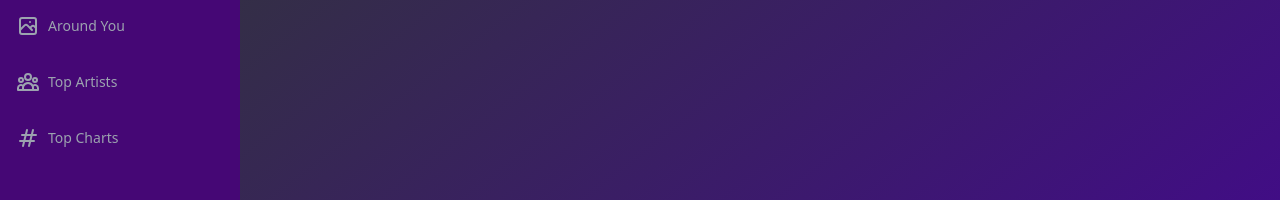
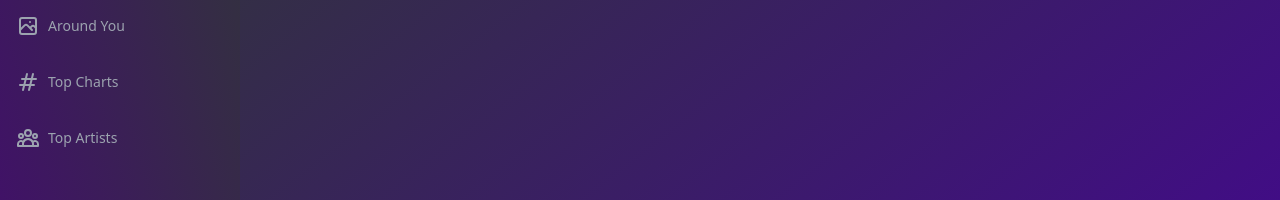
Before and after one commit to ngodingbentar/music-v2-nextjs, a Next.js app: page /aroundyou in a window 1280 px wide. Shown: the part 210-410 px from the top of the page. Built offline with nearby package versions, Linux system fonts and the light colour scheme; no server answers.

Commit message:
updated: store

```diff
--- a/components/MusicPlayer/index.jsx
+++ b/components/MusicPlayer/index.jsx
@@ -53,6 +53,9 @@ const MusicPlayer = () => {
   };
 
   return (
+    <>
+      {activeSong?.title && (
+        <div className="absolute h-28 bottom-0 left-0 right-0 flex animate-slideup bg-gradient-to-br from-white/10 to-[#2a2a80] backdrop-blur-lg rounded-t-3xl z-10">
           <div className="relative sm:px-12 px-8 w-full flex items-center justify-between">
             <Track isPlaying={isPlaying} isActive={isActive} activeSong={activeSong} />
             <div className="flex-1 flex flex-col items-center justify-center">
@@ -90,6 +93,9 @@ const MusicPlayer = () => {
             </div>
             <VolumeBar value={volume} min="0" max="1" onChange={(event) => setVolume(event.target.value)} setVolume={setVolume} />
           </div>
+        </div>
+      )}
+    </>
   );
 };
 
--- a/components/Sidebar.jsx
+++ b/components/Sidebar.jsx
@@ -9,8 +9,8 @@ import logo from '../assets/icon3.png'
 const links = [
   { name: 'Discover', to: '/', icon: HiOutlineHome },
   { name: 'Around You', to: '/aroundyou', icon: HiOutlinePhotograph },
+  { name: 'Top Charts', to: '/top/charts', icon: HiOutlineHashtag },
   { name: 'Top Artists', to: '/top/artists', icon: HiOutlineUserGroup },
-  { name: 'Top Charts', to: '/top/charts', icon: HiOutlineHashtag },
 ];
 
 
@@ -34,7 +34,7 @@ const Sidebar = () => {
 
   return (
     <>
-      <div className="md:flex hidden flex-col w-[240px] py-10 px-4 bg-[#450775]">
+      <div className="md:flex hidden flex-col w-[240px] py-10 px-4 bg-gradient-to-bl from-[#31353A] to-[#450775] ">
         <Image src={logo} alt="logo" className="w-full h-14 object-contain" />
         <NavLinks />
       </div>
--- a/pages/_app.js
+++ b/pages/_app.js
@@ -1,11 +1,10 @@
-import { Searchbar, TopPlay, Discover, MusicPlayer, Sidebar } from '../components'
+import { Searchbar, TopPlay, MusicPlayer, Sidebar } from '../components'
 
 import { Provider } from 'react-redux';
 import { store } from '../redux/store';
 import '../styles/globals.css'
 
 function MyApp({ Component, pageProps }) {
-  const { activeSong } = store.getState().player;
 
   return (
     <Provider store={store}>
@@ -25,11 +24,7 @@ function MyApp({ Component, pageProps }) {
                 </div>
               </div>
             </div>
-            {activeSong?.title && (
-              <div className="absolute h-28 bottom-0 left-0 right-0 flex animate-slideup bg-gradient-to-br from-white/10 to-[#2a2a80] backdrop-blur-lg rounded-t-3xl z-10">
-                <MusicPlayer />
-              </div>
-            )}
+            <MusicPlayer />
           </div>
         </div>
       </div>
--- a/pages/index.js
+++ b/pages/index.js
@@ -1,9 +1,5 @@
 import { Discover } from '../components'
+
 export default function Home() {
-
-  return (
-    <>
-      <Discover />
-    </>
-  )
+  return <Discover />
 }
```
Lines whose indentation alone changed are shown as unchanged.
